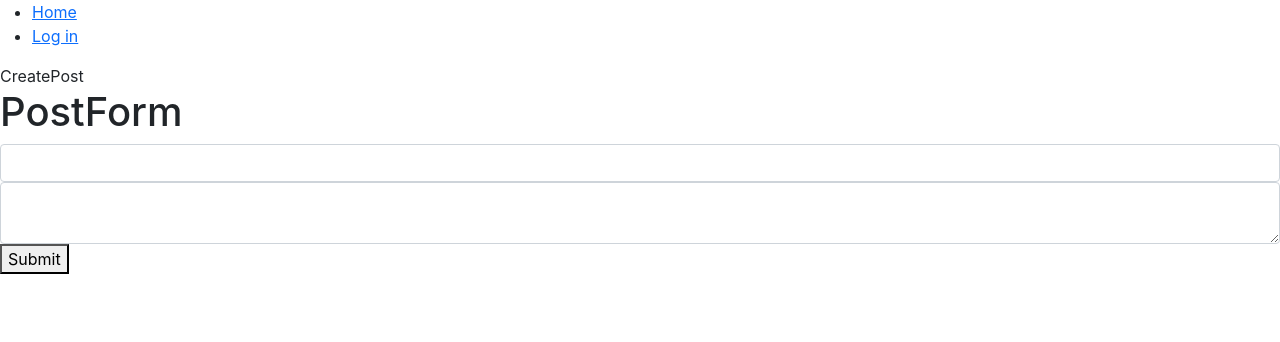
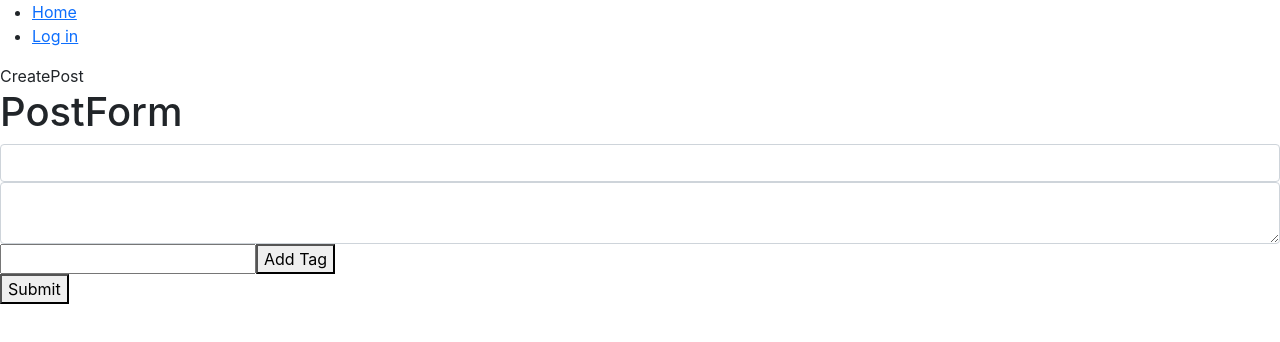
Before and after one commit to HEEaZ/CVWO-forum, a React (Create React App) app in the folder frontend/: page /create in a window 1280 px wide. Shown: the top 342 px of the page. Built offline with nearby package versions, Linux system fonts and the light colour scheme.

Commit message:
added tags features to frontend

```diff
--- a/frontend/src/Components/Registration.tsx
+++ b/frontend/src/Components/Registration.tsx
@@ -4,8 +4,7 @@ import { signUp } from '../features/auth-service';
 import { UserFormData } from '../features/posts/postsSlice';
 
 function Registration() {
-    const initialValues = {username: "", email: "", password: "", password_confirmation: ""}
-    const [formData, setFormData] = useState(initialValues);
+    const [formData, setFormData] = useState({username: "", email: "", password: "", password_confirmation: ""});
     const [formErrors, setFormErrors] = useState<{[key: string]: string}>({});
     const navigate = useNavigate();
 
--- a/frontend/src/features/posts/Post.tsx
+++ b/frontend/src/features/posts/Post.tsx
@@ -4,12 +4,22 @@ function Post(props:any) {
     const titleElement = <h2 className="title text-start">{props.post.title}</h2>;
     const authorElement = <b className="card-text text-start">By {props.post.user.username}</b>
     const bodyElement = <p className="card-text text-start">{props.post.body }</p>;
+    const tagElement = props.post.tags.map((tag: string) => {
+        return (
+            <span>{tag}</span>
+        );
+    })
 
   return (
     <div>
         <div className="row">
             <div className="col-8">
                 {titleElement}
+            </div>
+        </div>
+        <div className="row">
+            <div className="col-8">
+                {tagElement}
             </div>
         </div>
         <div className="row">
--- a/frontend/src/features/posts/PostForm.tsx
+++ b/frontend/src/features/posts/PostForm.tsx
@@ -7,17 +7,52 @@ function PostForm() {
     const dispatch = useAppDispatch();
     const [title, setTitle] = useState("");
     const [body, setBody] = useState("");
+    const [tags, setTags] = useState<string[]>([]);
+    const [tag, setTag] = useState("");
     const navigate = useNavigate();
+
+    const handleAddTagClick = (e:React.MouseEvent<HTMLButtonElement>) => {
+        e.preventDefault();
+        if (tag && tags.length < 5) {
+            setTags((prevState) => [...prevState, tag.toLowerCase()]);
+            setTag("");
+        }
+    }
+
+    const handleRemoveTagClick = (e: React.MouseEvent<HTMLButtonElement>, index: number) => {
+        e.preventDefault();
+        setTags((prevState) => {
+            const prevArr = [...prevState];
+            prevArr.splice(index, 1);
+            return prevArr;
+        })
+    }
+
+    const handleChange = (e: React.ChangeEvent<HTMLInputElement> | React.ChangeEvent<HTMLTextAreaElement>) => {
+        switch (e.target.name) {
+            case "title":
+                setTitle(e.target.value);
+                break;
+            case "body":
+                setBody(e.target.value);
+                break;
+            case "tag":
+                setTag(e.target.value);
+                break;
+
+        }
+    }
 
     const submitHandler = async (e:React.MouseEvent) => {
         e.preventDefault();
-        const formData = {
+        const submitData = {
             post: {
                 title: title,
-                body: body
+                body: body,
+                tags: tags
             }
         }
-        await dispatch(createPostAsync(formData)).unwrap()
+        await dispatch(createPostAsync(submitData)).unwrap()
             .then((response) => {
                 console.log(response)
                 if (response.status == 201) {
@@ -25,7 +60,7 @@ function PostForm() {
                 } else if (response.status == 422) {
                     alert(JSON.stringify(response.data));
                 } else {
-                    navigate("/login");
+                    navigate("/logout");
                 }
             });
     }
@@ -34,8 +69,24 @@ function PostForm() {
     <div>
         <h1>PostForm</h1>
         <form>
-            <input type="text" className="form-control text-start" name="title" value={title} onChange={e => setTitle(e.target.value)} />
-            <textarea className="form-control text-start" name="body" value={body} onChange={e => setBody(e.target.value)}/>
+            <input type="text" className="form-control text-start" name="title" value={title} onChange={handleChange} />
+            <textarea className="form-control text-start" name="body" value={body} onChange={handleChange}/>
+            {tags.length < 5 &&
+                <div>
+                    <input type="text" name="tag" value={tag} onChange={handleChange} />
+                    <button onClick={handleAddTagClick}>Add Tag</button>
+                </div>
+            }
+            <div>
+                {tags.map((tag, index) => {
+                    return (
+                        <span key={index}>
+                            {tag}
+                            <button onClick={e => handleRemoveTagClick(e, index)}>Remove Tag</button>
+                        </span>
+                    );
+                })}
+            </div>
             <button type="submit" onClick={submitHandler}>Submit</button>
         </form>
     </div>
--- a/frontend/src/features/posts/postsSlice.ts
+++ b/frontend/src/features/posts/postsSlice.ts
@@ -42,7 +42,8 @@
  export interface PostFormData {
     post: {
         title: string,
-        body: string
+        body: string,
+        tags: string[]
     }
  }
 
@@ -75,9 +76,6 @@
     'posts/createPost',
     async (payload: PostFormData) => {
         const response = await createPost(payload);
-        if (response.status == 401) {
-            localStorage.removeItem("token")
-        }
         return response;
     }
  )
```
